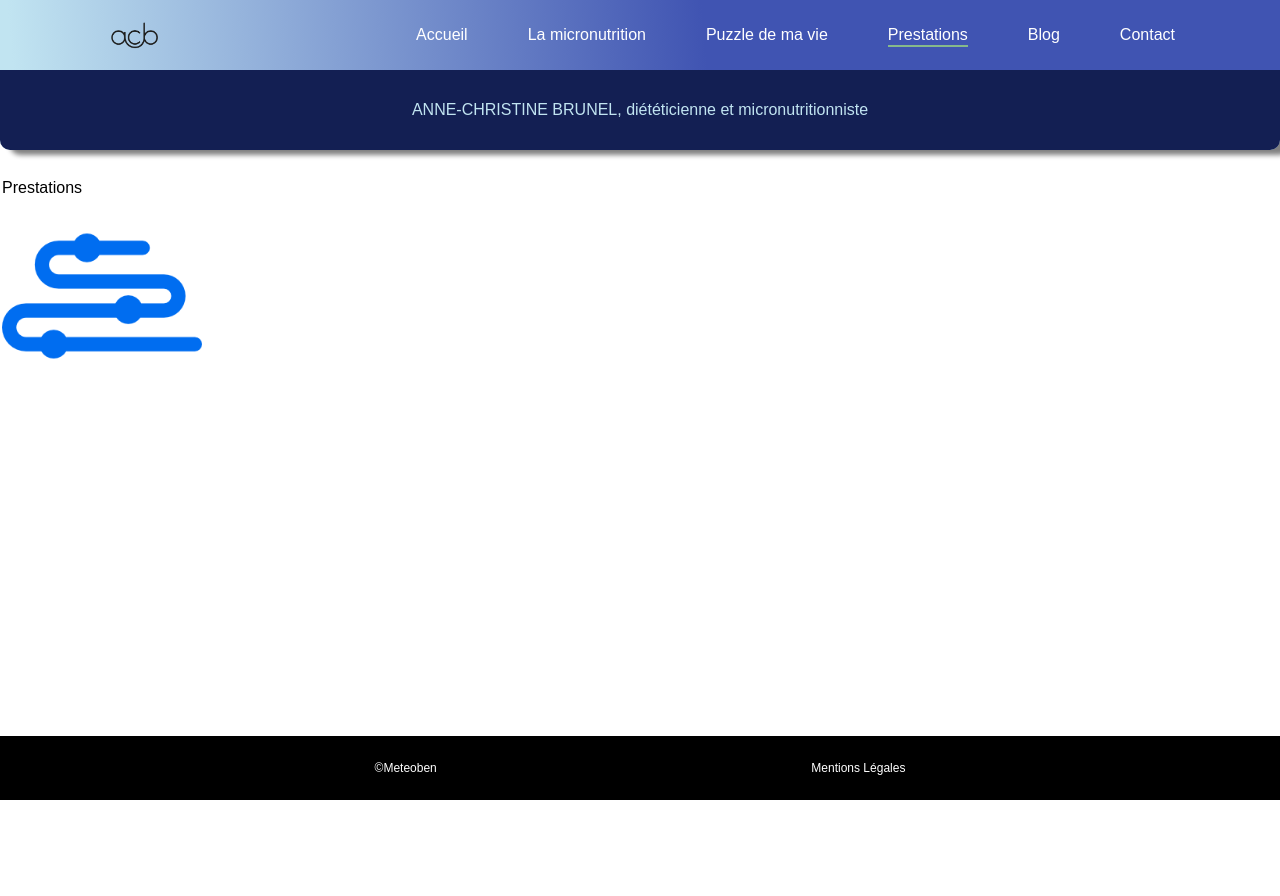
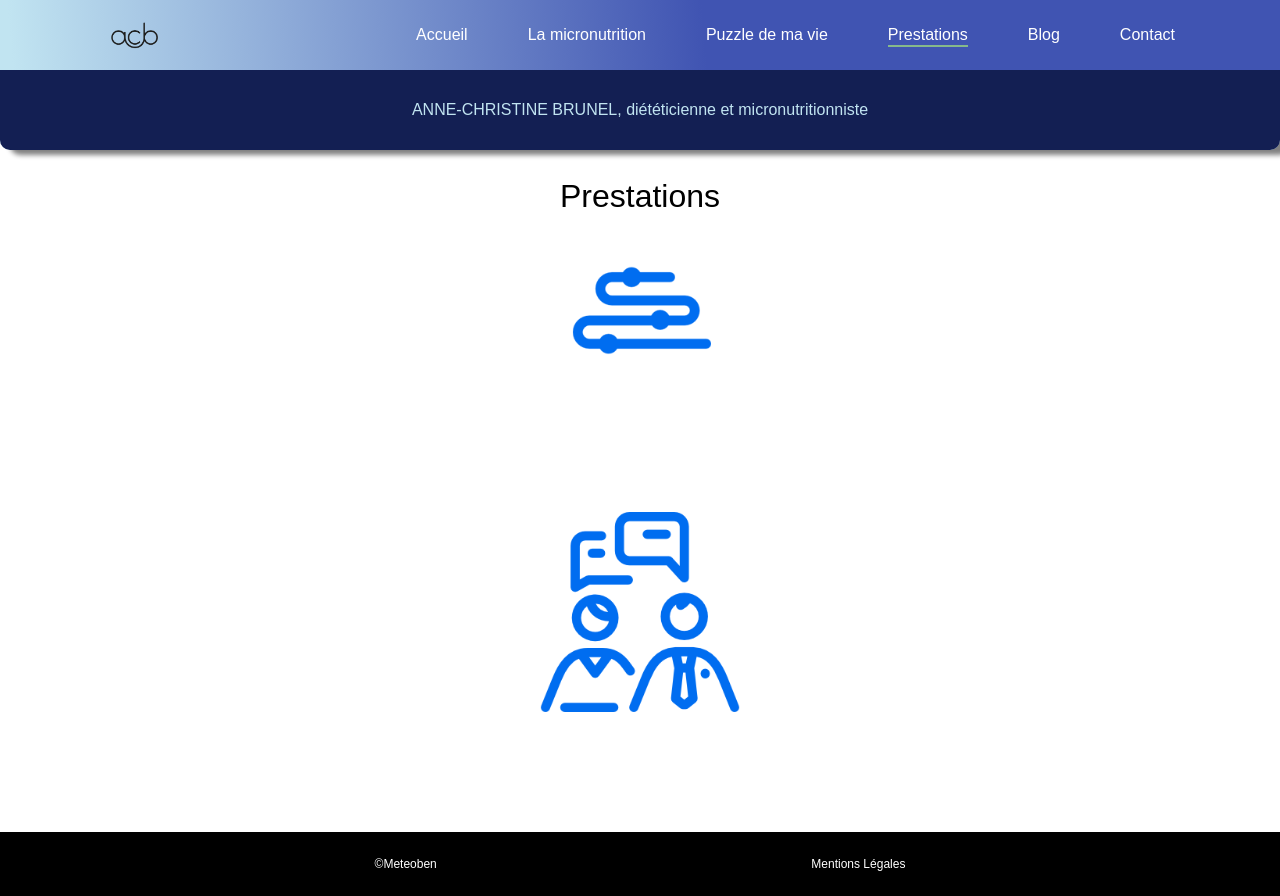
Before and after one commit to Ben43200/brunel-vite, a React (Vite) app: page /prestations in a window 1280 px wide. Before the commit the page ends 800 px from the top, so only its background shows below. Built offline with nearby package versions, Linux system fonts and the light colour scheme.

Commit message:
modif égalisation blogdatas text pour alignement ajout deux images prestations

```diff
--- a/src/assets/BlogData.jsx
+++ b/src/assets/BlogData.jsx
@@ -8,7 +8,7 @@ export const BLOGDATAS = [
       <p key={1}>
         On en parle beaucoup, mais que sont-ils exactement ? A quoi servent-ils
         ? Où les trouve-t-on ? Les omégas 3 sont des acides gras à longues
-        chaines avec plusieurs doubles liaisons.
+        chaines avec plusieurs...
       </p>,
       <p key={2}>
         <strong>En savoir +</strong>...
@@ -75,7 +75,7 @@ export const BLOGDATAS = [
       <p key={1}>
         Lorsque la dysbiose est installée, le changement d’alimentation,
         l’exclusion d’aliments créant une hypersensibilité ne seront, le plus
-        souvent, pas suffisant pour rétablir la paix...
+        souvent, pas suffisant...
       </p>,
       <p key={2}>
         <strong>En savoir +</strong>...
--- a/src/pages/prestations/Prestations.jsx
+++ b/src/pages/prestations/Prestations.jsx
@@ -1,12 +1,19 @@
-
+import "./prestations.scss"
 
 const Prestations = () => {
   return (
-    <main>
-      <h2>Prestations</h2>
+    <main className="prestations-container">
+      <h2 className="prestations-title">Prestations</h2>
       <div className="img-container">
         <img
           src="images/itinerary.png"
+          alt="puzzle"
+          className="puzzle-image"
+        />
+      </div>
+      <div className="img-container">
+        <img
+          src="images/professor-consultation.png"
           alt="puzzle"
           className="puzzle-image"
         />
--- /dev/null
+++ b/src/pages/prestations/prestations.scss
@@ -0,0 +1,24 @@
+@import "../../css/mixinsandfunctions.scss";
+
+.prestations-container{
+    display: grid;
+    justify-items: center;
+
+           margin:0px;
+    @include media(desktop){
+        margin: 0px 200px;
+        @include media(large-desktop){
+            margin: 0px 400px;
+
+        }
+
+        //  margin-top: 0px ;
+
+                                      }
+    }
+
+
+.prestations-title{
+    font-size: 2rem;
+    // margin-right: auto;
+}
```
Also changed, not shown: public/images/itinerary.png, public/images/professor-consultation.png (added).
